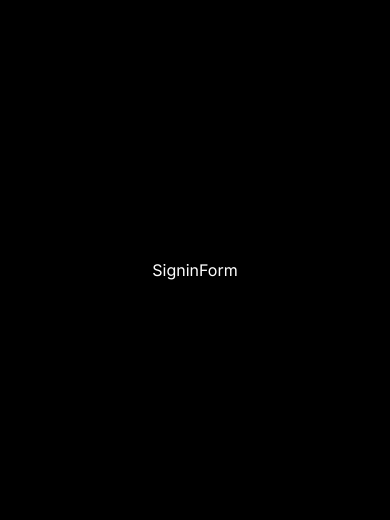
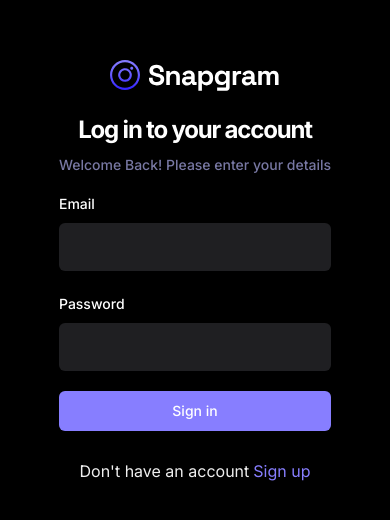
Before and after one commit to Viswaksena-J/Social-Media-Website, a React (Vite) app: page /sign-in in a window 390 px wide. Shown: the part 152-672 px from the top of the page. Built offline with nearby package versions, Linux system fonts and the light colour scheme; no server answers.

Commit message:
TanStack query and signin,signup complete

```diff
--- a/package.json
+++ b/package.json
@@ -14,6 +14,7 @@
     "@radix-ui/react-label": "^2.0.2",
     "@radix-ui/react-slot": "^1.0.2",
     "@radix-ui/react-toast": "^1.1.5",
+    "@tanstack/react-query": "^5.15.0",
     "appwrite": "^13.0.1",
     "class-variance-authority": "^0.7.0",
     "clsx": "^2.0.0",
--- a/src/_auth/forms/SigninForm.tsx
+++ b/src/_auth/forms/SigninForm.tsx
@@ -1,6 +1,118 @@
+import * as z from "zod"
+import { zodResolver } from "@hookform/resolvers/zod"
+import { useForm } from "react-hook-form"
+import { Link, useNavigate } from "react-router-dom"
+
+import {
+  Form,
+  FormControl,
+  FormDescription,
+  FormField,
+  FormItem,
+  FormLabel,
+  FormMessage,
+} from "@/components/ui/form"
+import { Input } from "@/components/ui/input"
+import { Button } from "@/components/ui/button"
+import { SigninValidation } from "@/lib/validation"
+import Loader from "@/components/shared/Loader"
+// import { createUserAccount } from "@/lib/appwrite/api"
+import { useToast } from "@/components/ui/use-toast"
+import { useSignInAccount } from "@/lib/react-query/queryAndMutations"
+import { useUserContext } from "@/context/AuthContext"
+
+
 const SigninForm = () => {
+  const { toast } = useToast()
+  const {checkAuthUser, isLoading: isUserLoading} = useUserContext()
+  const navigate = useNavigate();
+  // const isLoading = false;
+  const {mutateAsync: signInAccount} = useSignInAccount();
+  // 1. Define your form.
+  const form = useForm<z.infer<typeof SigninValidation>>({
+    resolver: zodResolver(SigninValidation),
+    defaultValues: {
+      email: '',
+      password: '',
+    },
+  })
+
+  // 2. Define a submit handler.
+  async function onSubmit(values: z.infer<typeof SigninValidation>) {
+    console.log("We are here")
+    const session = await signInAccount({
+      email: values.email,
+      password: values.password,
+    })
+
+    console.log({session})
+
+    if(!session){
+      return toast({title: "Sign in failed. Please try again."})
+    }
+    const isLoggedIn = await checkAuthUser();
+    console.log({isLoggedIn})
+
+    if(isLoggedIn){
+      form.reset();
+      console.log('NAVIGATING')
+      navigate("/")
+    }else{
+      return toast({title:'Sign up failed. Please try again.'})
+    }
+  }
+
   return (
-    <div>SigninForm</div>
+    <Form {...form}>
+      <div className="sm:w-420 flex-center flex-col">
+        <img src="/public/assets/images/logo.svg" alt="logo" />
+
+        <h2 className="h3-bold md:h2-bold pt-5 sm:pt-12">
+          Log in to your account
+        </h2>
+        <p className='text-light-3 small-medium md:base-regular mt-2'>Welcome Back! Please enter your details</p>
+
+        <form onSubmit={form.handleSubmit(onSubmit)} className="flex flex-col gap-5 w-full mt-4">
+          <FormField
+            control={form.control}
+            name="email"
+            render={({ field }) => (
+              <FormItem>
+                <FormLabel>Email</FormLabel>
+                <FormControl>
+                  <Input type="email" className="shad-input" {...field} />
+                </FormControl>
+                <FormMessage />
+              </FormItem>
+            )}
+          />
+          <FormField
+            control={form.control}
+            name="password"
+            render={({ field }) => (
+              <FormItem>
+                <FormLabel>Password</FormLabel>
+                <FormControl>
+                  <Input type="password" className="shad-input" {...field} />
+                </FormControl>
+                <FormMessage />
+              </FormItem>
+            )}
+          />
+          <Button type="submit" className='shad-button_primary'>
+              {isUserLoading ? (
+                <div className="flex-center gap-2">
+                  <Loader/>Loading....
+                </div>
+              ):"Sign in"}
+          </Button>
+          <p className="text-small-regular text-light-2 text-center mt-2">
+                Don't have an account
+                <Link to='/sign-up' className="text-primary-500 text-small-semibold ml-1">Sign up</Link>
+          </p>
+        </form>
+      </div>
+  </Form>
   )
 }
 
--- a/src/_auth/forms/SignupForm.tsx
+++ b/src/_auth/forms/SignupForm.tsx
@@ -1,7 +1,7 @@
 import * as z from "zod"
 import { zodResolver } from "@hookform/resolvers/zod"
 import { useForm } from "react-hook-form"
-import { Link } from "react-router-dom"
+import { Link, useNavigate } from "react-router-dom"
 
 import {
   Form,
@@ -16,13 +16,19 @@
 import { Button } from "@/components/ui/button"
 import { SignupValidation } from "@/lib/validation"
 import Loader from "@/components/shared/Loader"
-import { createUserAccount } from "@/lib/appwrite/api"
+// import { createUserAccount } from "@/lib/appwrite/api"
 import { useToast } from "@/components/ui/use-toast"
+import { useCreateUserAccount, useSignInAccount } from "@/lib/react-query/queryAndMutations"
+import { useUserContext } from "@/context/AuthContext"
 
 
 const SignupForm = () => {
   const { toast } = useToast()
-  const isLoading = false;
+  const {checkAuthUser, isLoading: isUserLoading} = useUserContext()
+  const navigate = useNavigate();
+  // const isLoading = false;
+  const {mutateAsync: createUserAccount,isPending: isCreatingUser} = useCreateUserAccount();
+  const {mutateAsync: signInAccount,isPending: isSigningIn} = useSignInAccount();
   // 1. Define your form.
   const form = useForm<z.infer<typeof SignupValidation>>({
     resolver: zodResolver(SignupValidation),
@@ -34,8 +40,6 @@
     },
   })
 
-  const {mutantAsync: createUserAccount, isLoading:isCreatingAccount} = useCreateUserAccountMutation();
-
   // 2. Define a submit handler.
   async function onSubmit(values: z.infer<typeof SignupValidation>) {
     const newUser = await createUserAccount(values) // use await because creating or fetching user from database takes time
@@ -46,6 +50,23 @@
       }
       // const session = await signInAccount()
       );
+    }
+    const session = await signInAccount({
+      email: values.email,
+      password: values.password,
+    })
+
+    if(!session){
+      return toast({title: "Sign in failed. Please try again."})
+    }
+    const isLoggedIn = await checkAuthUser();
+
+    if(isLoggedIn){
+      form.reset();
+
+      navigate("/")
+    }else{
+      return toast({title:'Sign up failed. Please try again.'})
     }
   }
 
@@ -113,7 +134,7 @@
             )}
           />
           <Button type="submit" className='shad-button_primary'>
-              {isLoading ? (
+              {isCreatingUser ? (
                 <div className="flex-center gap-2">
                   <Loader/>Loading....
                 </div>
--- /dev/null
+++ b/src/context/AuthContext.tsx
@@ -0,0 +1,85 @@
+import { getCurrentUser } from '@/lib/appwrite/api';
+import { IContextType, IUser } from '@/types';
+import React, {createContext,useContext, useEffect, useState} from 'react'
+import { useNavigate } from 'react-router-dom';
+
+export const INITIAL_USER = {
+    id: "",
+    name: "",
+    username: "",
+    email: "",
+    imageUrl: "",
+    bio: "",
+};
+
+const INITIAL_STATE = {
+    user: INITIAL_USER,
+    isLoading: false,
+    isAuthenticated: false,
+    setUser: () => {},
+    setIsAuthenticated: () => {},
+    checkAuthUser: async () => false as boolean,
+  };
+
+const AuthContext = createContext<IContextType>(INITIAL_STATE);
+
+
+export function AuthProvider({ children }: { children: React.ReactNode }) {
+    const navigate = useNavigate();
+    const [user, setUser] = useState<IUser>(INITIAL_USER);
+    const [isAuthenticated, setIsAuthenticated] = useState(false);
+    const [isLoading, setIsLoading] = useState(false);
+
+    const checkAuthUser = async () => {
+      setIsLoading(true);
+      try {
+        const currentAccount = await getCurrentUser();
+        if (currentAccount) {
+          setUser({
+            id: currentAccount.$id,
+            name: currentAccount.name,
+            username: currentAccount.username,
+            email: currentAccount.email,
+            imageUrl: currentAccount.imageUrl,
+            bio: currentAccount.bio,
+          });
+          setIsAuthenticated(true);
+
+          return true;
+        }
+
+        return false;
+      } catch (error) {
+        console.error(error);
+        return false;
+      } finally {
+        setIsLoading(false);
+      }
+    };
+
+    useEffect(() => {
+    //   const cookieFallback = localStorage.getItem("cookieFallback");
+
+      if (
+        localStorage.getItem("cookieFallback") === '[]' ||
+        localStorage.getItem("cookieFallback") === null
+      ) navigate("/sign-in");
+
+      checkAuthUser();
+    }, []);
+
+    const value = {
+      user,
+      setUser,
+      isLoading,
+      isAuthenticated,
+      setIsAuthenticated,
+      checkAuthUser,
+    };
+
+    return <AuthContext.Provider value={value}>{children}</AuthContext.Provider>;
+}
+
+// export default AuthContext;
+
+export const useUserContext = () => useContext(AuthContext)
--- a/src/lib/appwrite/config.ts
+++ b/src/lib/appwrite/config.ts
@@ -13,8 +13,8 @@
 
 export const client = new Client();
 
+client.setEndpoint(appwriteConfig.url);
 client.setProject(appwriteConfig.projectId);
-client.setEndpoint(appwriteConfig.url);
 
 export const account = new Account(client);
 export const databases = new Databases(client);
--- /dev/null
+++ b/src/lib/react-query/QueryProvider.tsx
@@ -0,0 +1,12 @@
+import { QueryClient, QueryClientProvider } from '@tanstack/react-query'
+import {ReactNode} from 'react'
+
+const queryClient = new QueryClient();
+
+export const QueryProvider = ({children}:{children: React.ReactNode}) => {
+  return (
+    <QueryClientProvider client={queryClient}>
+        {children}
+    </QueryClientProvider>
+  )
+}
--- /dev/null
+++ b/src/lib/react-query/queryAndMutations.ts
@@ -0,0 +1,23 @@
+import {
+    useQuery,
+    useMutation,
+    useQueryClient,
+    useInfiniteQuery,
+} from '@tanstack/react-query'
+import { createUserAccount, signInAccount } from '../appwrite/api'
+import { INewUser } from '@/types'
+
+export const useCreateUserAccount = () => {
+    return useMutation({
+        mutationFn: (user:INewUser) => createUserAccount(user),
+    })
+}
+
+export const useSignInAccount = () => {
+    return useMutation({
+        mutationFn: (user:{
+            email: string;
+            password: string;
+        }) => signInAccount(user),
+    })
+}
--- a/src/lib/validation/index.ts
+++ b/src/lib/validation/index.ts
@@ -7,3 +7,8 @@
     email : z.string().email(),
     password: z.string().min(8,{message:"Password must be 8 characters long"}),
   })
+
+export const SigninValidation = z.object({
+    email : z.string().email(),
+    password: z.string().min(8,{message:"Password must be 8 characters long"}),
+  })
--- a/src/main.tsx
+++ b/src/main.tsx
@@ -1,9 +1,15 @@
 import ReactDOM from "react-dom/client";
 import App from "./App";
 import { BrowserRouter } from "react-router-dom";  // This helps to run our server faster
+import { AuthProvider } from "./context/AuthContext";
+import { QueryProvider } from "./lib/react-query/QueryProvider";
 
 ReactDOM.createRoot(document.getElementById("root")!).render(
-    <BrowserRouter>
-        <App />
+<BrowserRouter>
+        <QueryProvider>
+            <AuthProvider>
+                <App />
+            </AuthProvider>
+        </QueryProvider>
     </BrowserRouter>
-);
+)
--- a/src/types/index.ts
+++ b/src/types/index.ts
@@ -1,3 +1,12 @@
+export type IContextType = {
+  user: IUser;
+  isLoading: boolean;
+  setUser: React.Dispatch<React.SetStateAction<IUser>>;
+  isAuthenticated: boolean;
+  setIsAuthenticated: React.Dispatch<React.SetStateAction<boolean>>;
+  checkAuthUser: () => Promise<boolean>;
+};
+
 export type INavLink = {
     imgURL: string;
     route: string;
```
Also changed, not shown: src/lib/appwrite/api.ts (+66 -15 lines), 2 other files (tests, documents, lock files or other folders).
